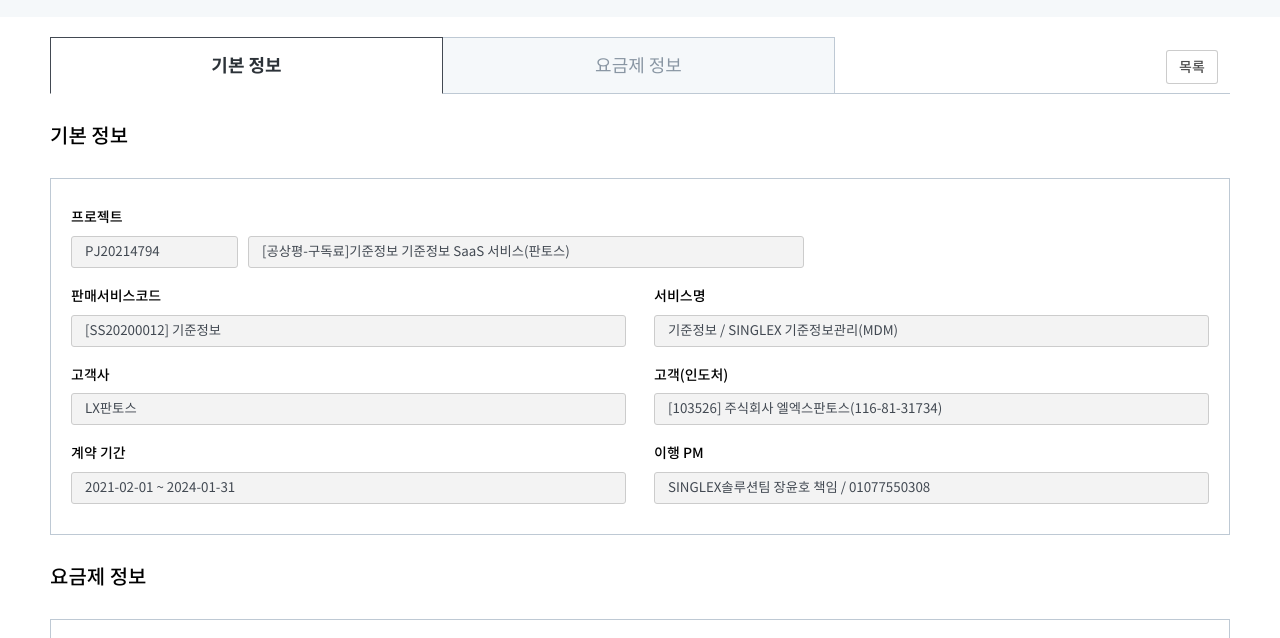
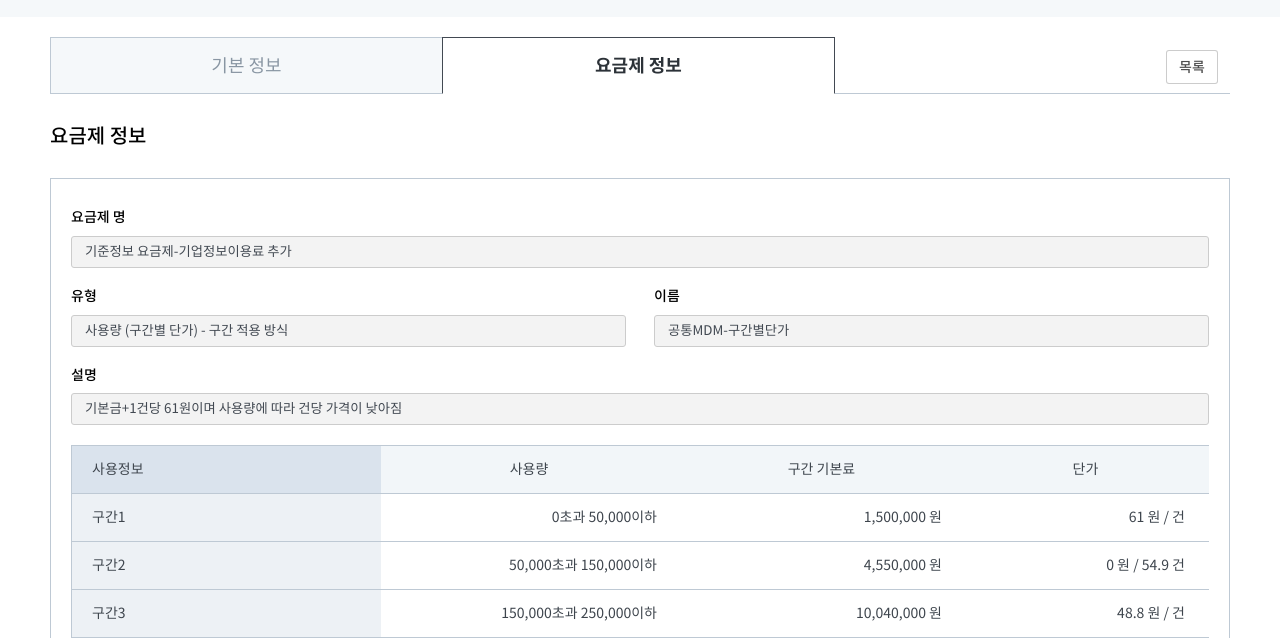
Before and after one commit to kuhyunrim/smp_service, a website: page dist/html/SMP_INQ_02.html in a window 1280 px wide. Both pictures are taken after a click on the tab "요금제 정보". Shown: the part 162-800 px from the top of the page. Drawn offline with Linux system fonts and the light colour scheme; files whose address does not match are found by name; a web font is replaced by a local one.

Commit message:
탭기능 추가

```diff
--- a/dist/assets/css/page.css
+++ b/dist/assets/css/page.css
@@ -685,7 +685,7 @@
   margin-left: -1px;
 }
 
-.tab__group .tab .button__tab.active {
+.tab__group .tab .button__tab.is-active {
   font-weight: 700;
   font-size: 18px;
   color: #2C3238;
--- a/dist/dashboard/data/page.json
+++ b/dist/dashboard/data/page.json
@@ -102,7 +102,7 @@
         "displayType": ["P"],
         "status": 2,
         "statusP": 0,
-        "memo": "탭기능 구현 전"
+        "memo": ""
       },
       {
         "pageName": "구간전체보기_p",
@@ -119,7 +119,7 @@
         "displayType": ["P"],
         "status": 2,
         "statusP": 0,
-        "memo": "테이블 스티키 추가"
+        "memo": ""
       },
       {
         "pageName": "계약담당자관리",
--- a/dist/html/SMP_INQ_02.html
+++ b/dist/html/SMP_INQ_02.html
@@ -55,18 +55,18 @@
   <div class="content">
     <div class="container">
 
-      <div class="tab__group">
+      <div class="tab__group" data-element="tab">
         <div class="tab">
-          <button type="button" class="button__tab active">
+          <button type="button" class="button__tab active" data-element="tab__anchor">
             <span>기본 정보</span>
           </button>
-          <button type="button" class="button__tab">
+          <button type="button" class="button__tab" data-element="tab__anchor">
             <span>요금제 정보</span>
           </button>
         </div>
         <div class="tab__container">
           <!-- 기본 정보 -->
-          <div class="tab__content">
+          <div class="tab__content" data-element="tab__panel">
             <h2 class="page-sub__title">기본 정보</h2>
             <div class="bundle">
               <div class="field-form unit">
@@ -139,7 +139,7 @@
             </div>
           </div>
           <!-- 요금제 정보 -->
-          <div class="tab__content">
+          <div class="tab__content" data-element="tab__panel">
             <h2 class="page-sub__title">요금제 정보</h2>
             <div class="bundle">
               <div class="field-form full">
```
Also changed, not shown: dist/index.html (+2 -2 lines).
